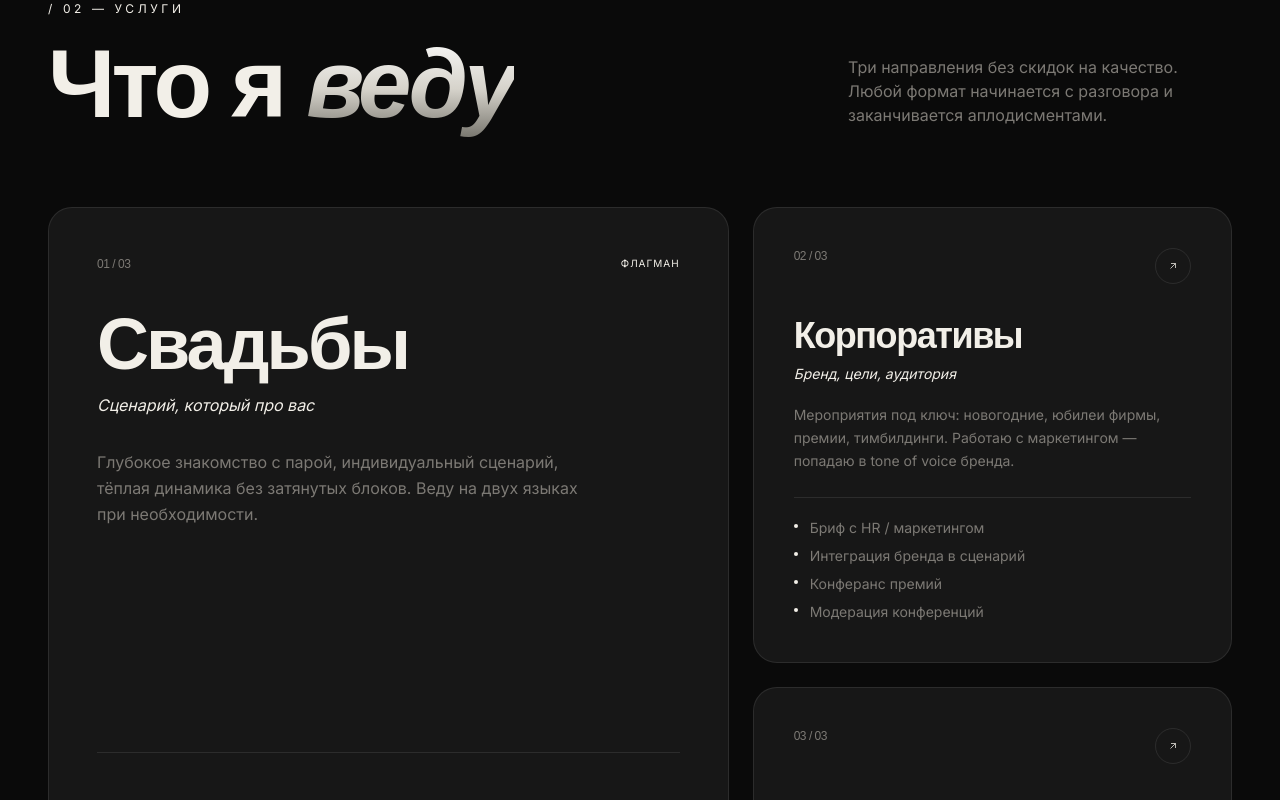
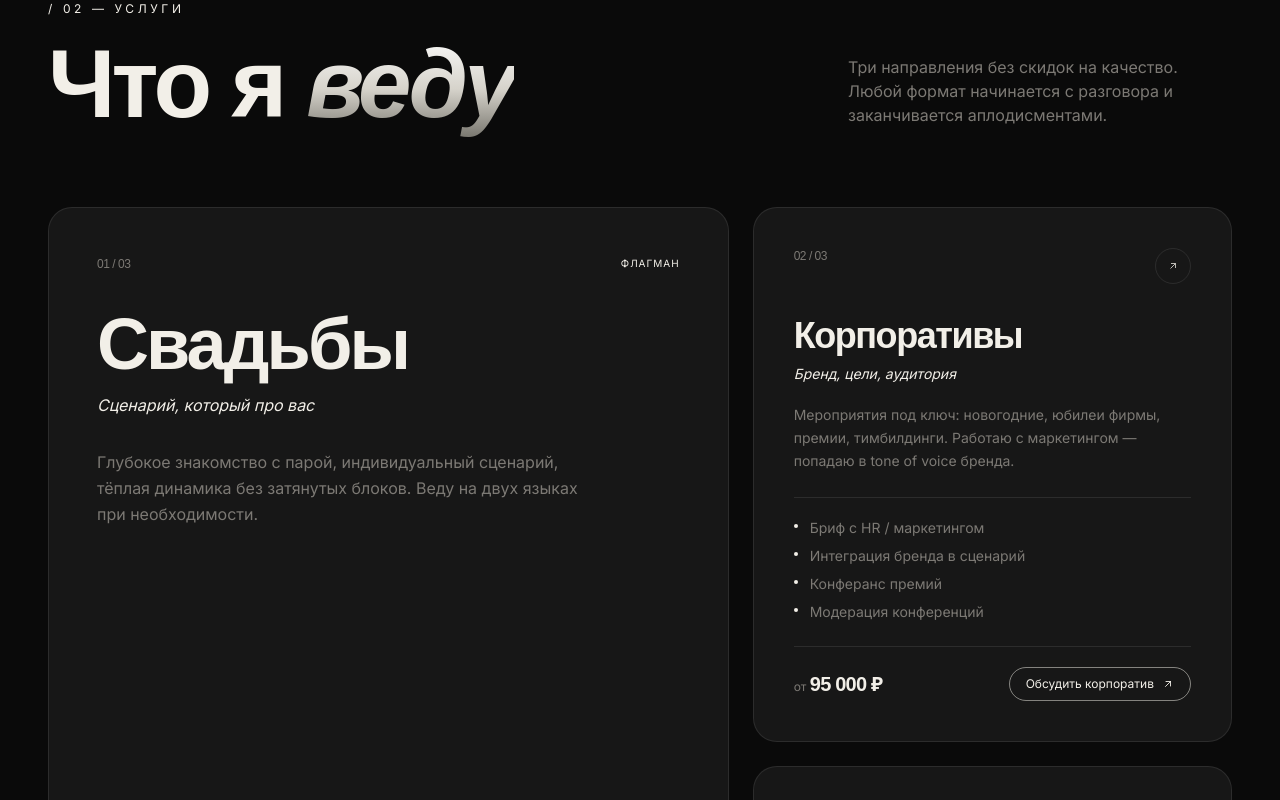
Before and after one commit to ueeet/farhad, a Next.js app: page / in a window 1280 px wide. Shown: the part 2000-2800 px from the top of the page. Built offline with nearby package versions, Linux system fonts and the light colour scheme; a web font is replaced by a local one.

Commit message:
auto: update

```diff
--- a/src/components/Services.tsx
+++ b/src/components/Services.tsx
@@ -181,6 +181,24 @@ export function Services() {
                     </li>
                   ))}
                 </ul>
+
+                <div className="mt-6 pt-5 border-t border-line flex flex-wrap items-center justify-between gap-3">
+                  <div className="text-xs">
+                    <span className="text-text-muted">от </span>
+                    <span className="font-display font-black text-xl text-text tabular">{s.from}</span>
+                  </div>
+                  <a
+                    href={`${waBase}${encodeURIComponent(s.waMsg)}`}
+                    target="_blank"
+                    rel="noopener noreferrer"
+                    className="inline-flex items-center gap-2 px-4 py-2 rounded-full border border-gold/50 text-gold text-xs hover:border-gold hover:bg-gold/10 transition-all"
+                  >
+                    {s.cta}
+                    <svg width="12" height="12" viewBox="0 0 24 24" fill="none">
+                      <path d="M7 17L17 7M17 7H8M17 7v9" stroke="currentColor" strokeWidth="1.8" strokeLinecap="round"/>
+                    </svg>
+                  </a>
+                </div>
               </div>
             </article>
           ))}
```
